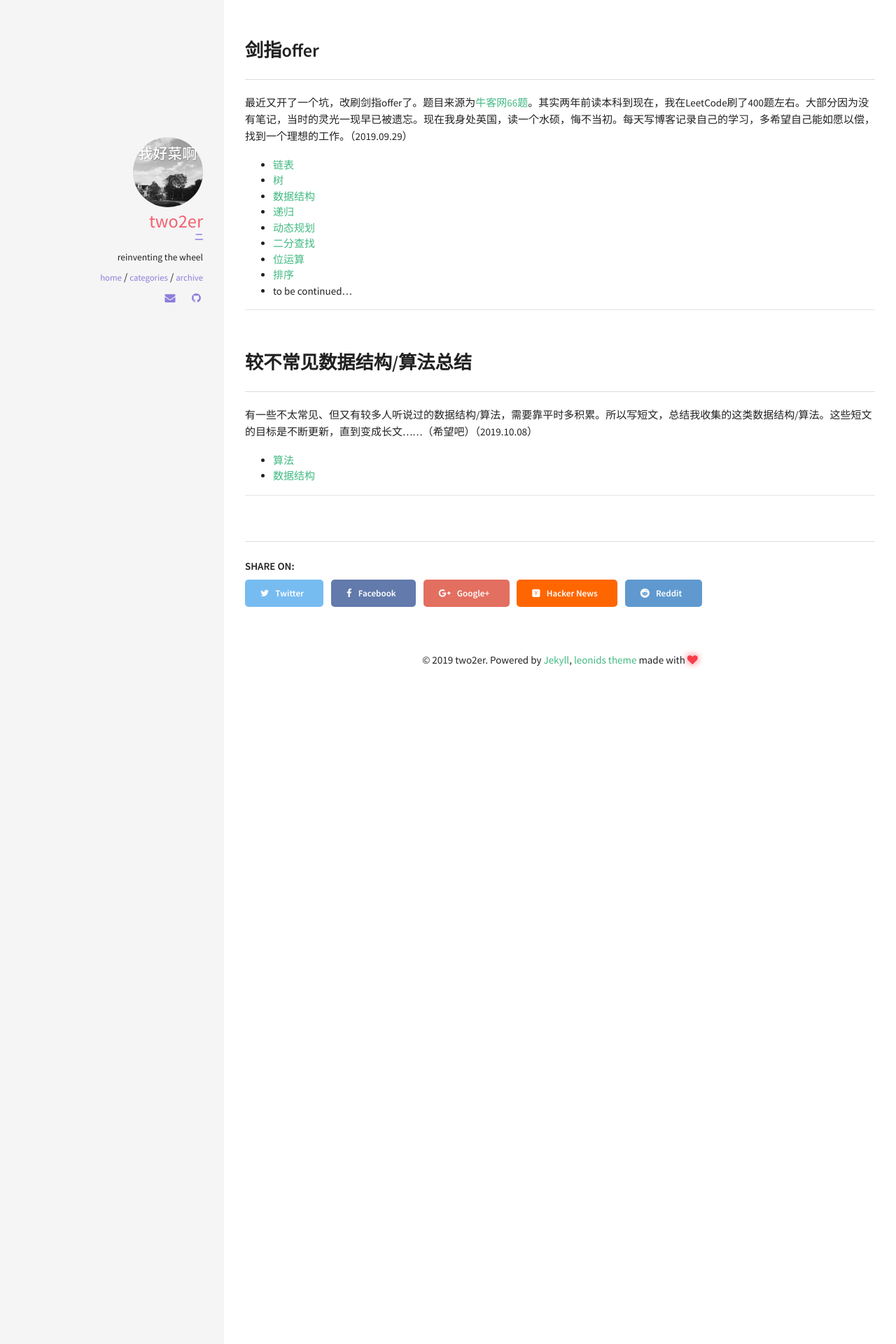
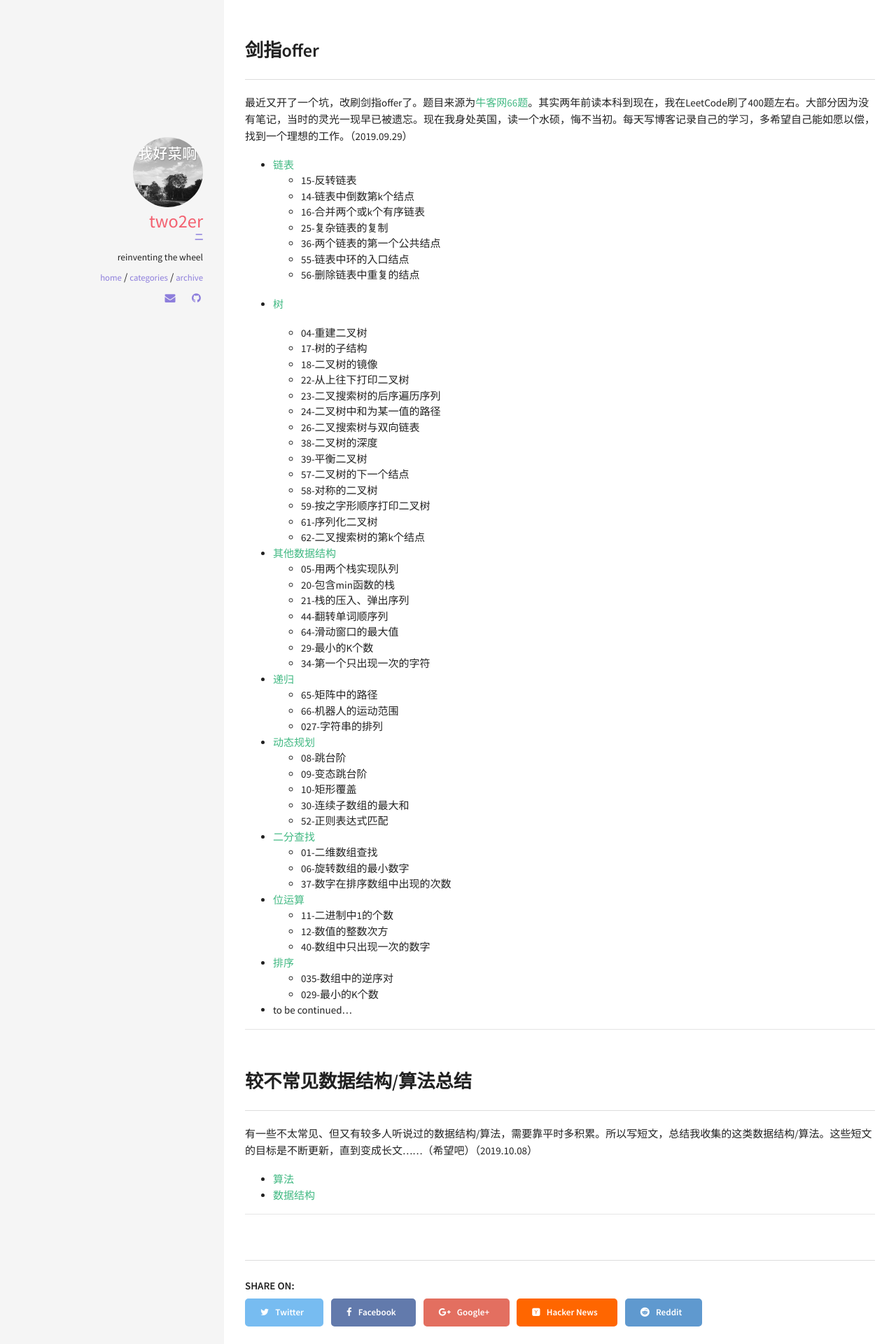
Before and after one commit to two2er/two2er.github.io, a Jekyll site: the page built from _posts/2019-09-15-finding-job.md, in a window 1280 px wide. Shown: the part 1313-3233 px from the top of the page at 70% size. Built offline with Jekyll 4.4.1, drawn with Linux system fonts in a browser that asks for light colours.

Commit message:
jianzhi update

```diff
--- a/_posts/2019-09-15-finding-job.md
+++ b/_posts/2019-09-15-finding-job.md
@@ -36,13 +36,58 @@ CS224N是一个很好的NLP网课，挺值得从头到尾细致学习。我把
 最近又开了一个坑，改刷剑指offer了。题目来源为[牛客网66题](<https://www.nowcoder.com/ta/coding-interviews>)。其实两年前读本科到现在，我在LeetCode刷了400题左右。大部分因为没有笔记，当时的灵光一现早已被遗忘。现在我身处英国，读一个水硕，悔不当初。每天写博客记录自己的学习，多希望自己能如愿以偿，找到一个理想的工作。（2019.09.29）
 
 - [链表](/pages/jianzhi/2019-09-29-linkedlist)
+  - 15-反转链表
+  - 14-链表中倒数第k个结点
+  - 16-合并两个或k个有序链表
+  - 25-复杂链表的复制
+  - 36-两个链表的第一个公共结点
+  - 55-链表中环的入口结点
+  - 56-删除链表中重复的结点
 - [树](/pages/jianzhi/2019-09-30-tree)
-- [数据结构](/pages/jianzhi/2019-09-30-stack-n-queue)
+
+  - 04-重建二叉树
+  - 17-树的子结构
+  - 18-二叉树的镜像
+  - 22-从上往下打印二叉树
+  - 23-二叉搜索树的后序遍历序列
+  - 24-二叉树中和为某一值的路径
+  - 26-二叉搜索树与双向链表
+  - 38-二叉树的深度
+  - 39-平衡二叉树
+  - 57-二叉树的下一个结点
+  - 58-对称的二叉树
+  - 59-按之字形顺序打印二叉树
+  - 61-序列化二叉树
+  - 62-二叉搜索树的第k个结点
+- [其他数据结构](/pages/jianzhi/2019-09-30-stack-n-queue)
+  - 05-用两个栈实现队列
+  - 20-包含min函数的栈
+  - 21-栈的压入、弹出序列
+  - 44-翻转单词顺序列
+  - 64-滑动窗口的最大值
+  - 29-最小的K个数
+  - 34-第一个只出现一次的字符
 - [递归](/pages/jianzhi/2019-10-11-recursive)
+  - 65-矩阵中的路径
+  - 66-机器人的运动范围
+  - 027-字符串的排列
 - [动态规划](/pages/jianzhi/2019-10-12-dynamic-programming)
+  - 08-跳台阶
+  - 09-变态跳台阶
+  - 10-矩形覆盖
+  - 30-连续子数组的最大和
+  - 52-正则表达式匹配
 - [二分查找](/pages/jianzhi/2019-10-12-binary-search)
+  - 01-二维数组查找
+  - 06-旋转数组的最小数字
+  - 37-数字在排序数组中出现的次数
 - [位运算](/pages/jianzhi/2019-10-13-bitwise)
+  - 11-二进制中1的个数
+  - 12-数值的整数次方
+  - 40-数组中只出现一次的数字
 - [排序](/pages/jianzhi/2019-11-02-sort)
+  - 035-数组中的逆序对
+  - 029-最小的K个数
 - to be continued...
 
 ---
```
Also changed, not shown: _pages/jianzhi/2019-10-11-recursive.md (+25 -0 lines), _pages/jianzhi/2019-11-02-sort.md (+1 -1 lines).
